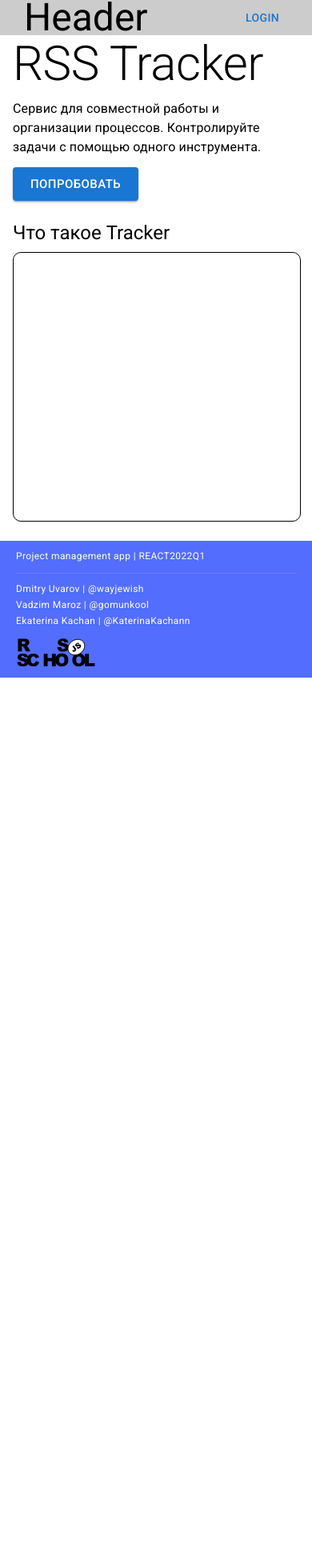
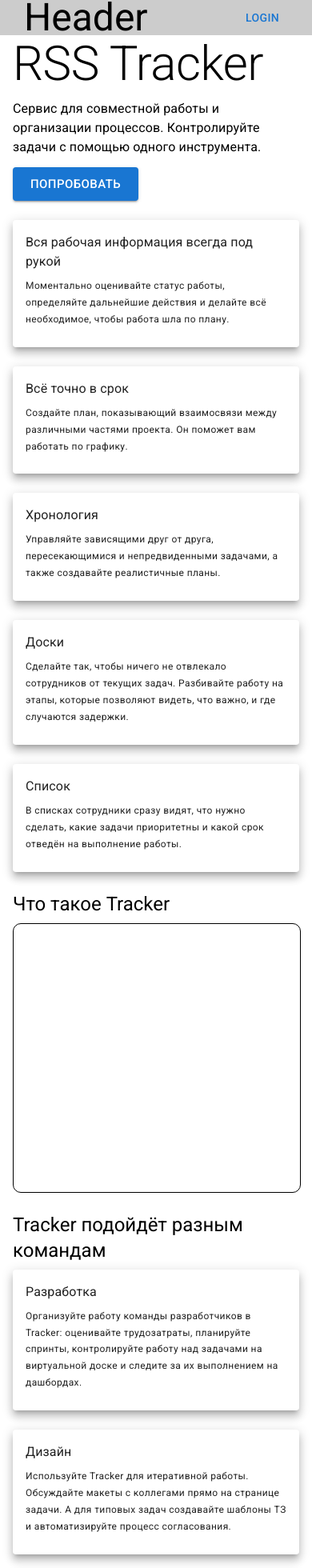
Before and after one commit to wayjewish/project-management-app, a React app: page / in a window 390 px wide. Shown: the part 36-1996 px from the top of the page at 80% size. Before the commit the page ends 883 px from the top, so only its background shows below. Built offline with nearby package versions, Linux system fonts and the light colour scheme.

Commit message:
fix: fixed width of cards

```diff
--- a/src/components/landing/Landing.styled.ts
+++ b/src/components/landing/Landing.styled.ts
@@ -13,14 +13,6 @@ export const HomeImage = styled('img')(({ theme }) => ({
   },
 }));
 
-export const BoxCards = styled(Box)(({ theme }) => ({
-  flexGrow: 1,
-  marginBottom: '30px',
-  [theme.breakpoints.down('md')]: {
-    display: 'none',
-  },
-}));
-
 export const BoxVideo = styled(Box)({
   border: '1px solid #000000',
   borderRadius: '10px',
--- a/src/components/landing/Landing.tsx
+++ b/src/components/landing/Landing.tsx
@@ -15,7 +15,7 @@ function Landing() {
         >
           <Box>
             <Typography component="h1" variant="h2">RSS Tracker</Typography>
-            <Typography variant="body1" mt={1} mb={1.6} >
+            <Typography variant="body1" mt={1} mb={1.6}>
               Сервис для совместной работы и организации процессов.
               Контролируйте задачи с помощью одного инструмента.
             </Typography>
@@ -27,9 +27,9 @@ function Landing() {
             <HomeImage src={MainImg} />
           </Box>
         </Box>
-        <BoxCards>
+        <Box flexGrow={1} mb={3}>
           <Grid sx={{ flexGrow: 1 }} container spacing={3} gridAutoRows={200}>
-            <Grid item xs={6} container>
+            <Grid item xs={12} sm={6} container>
               <Card variant="elevation" elevation={8}>
                 <CardContent>
                   <Typography variant="body1" mb={1}>
@@ -42,7 +42,7 @@ function Landing() {
                 </CardContent>
               </Card>
             </Grid>
-            <Grid item xs={6} container>
+            <Grid item xs={12} sm={6} container>
               <Card variant="elevation" elevation={8}>
                 <CardContent>
                   <Typography variant="body1" mb={1}>
@@ -55,7 +55,7 @@ function Landing() {
                 </CardContent>
               </Card>
             </Grid>
-            <Grid item xs={4} container>
+            <Grid item xs={12} sm={4}container>
               <Card variant="elevation" elevation={8}>
                 <CardContent>
                   <Typography variant="body1" mb={1}>
@@ -68,7 +68,7 @@ function Landing() {
                 </CardContent>
               </Card>
             </Grid>
-            <Grid item xs={4} container>
+            <Grid item xs={12} sm={4}container>
               <Card variant="elevation" elevation={8}>
                 <CardContent>
                   <Typography variant="body1" mb={1}>
@@ -81,7 +81,7 @@ function Landing() {
                 </CardContent>
               </Card>
             </Grid>
-            <Grid item xs={4} container>
+            <Grid item xs={12} sm={4} container>
               <Card variant="elevation" elevation={8}>
                 <CardContent>
                   <Typography variant="body1" mb={1}>
@@ -95,19 +95,19 @@ function Landing() {
               </Card>
             </Grid>
           </Grid>
-        </BoxCards>
+        </Box>
         <Box width={'100%'} mb={3}>
           <Typography variant="h5" mb={1} textAlign={'left'}>
             Что такое Tracker
           </Typography>
           <BoxVideo />
         </Box>
-        <BoxCards>
+        <Box flexGrow={1} mb={3}>
           <Typography variant="h5" mb={1} textAlign={'left'}>
             Tracker подойдёт разным командам
           </Typography>
           <Grid container spacing={3} style={{ justifyContent: 'center' }} gridAutoRows={200}>
-            <Grid item xs={4}>
+            <Grid item sm={4} xs={12}>
               <Card variant="elevation" elevation={8}>
                 <CardContent>
                   <Typography variant="body1" mb={1}>
@@ -121,7 +121,7 @@ function Landing() {
                 </CardContent>
               </Card>
             </Grid>
-            <Grid item xs={4}>
+            <Grid item sm={4} xs={12}>
               <Card variant="elevation" elevation={8}>
                 <CardContent>
                   <Typography variant="body1" mb={1}>
@@ -135,7 +135,7 @@ function Landing() {
                 </CardContent>
               </Card>
             </Grid>
-            <Grid item xs={4}>
+            <Grid item sm={4} xs={12}>
               <Card variant="elevation" elevation={8}>
                 <CardContent>
                   <Typography variant="body1" mb={1}>
@@ -150,7 +150,7 @@ function Landing() {
               </Card>
             </Grid>
           </Grid>
-        </BoxCards>
+        </Box>
       </Container>
     </HomePage>
   );
```
